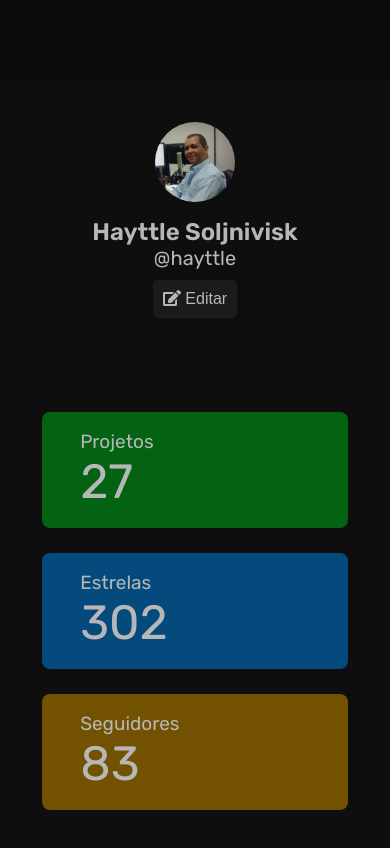
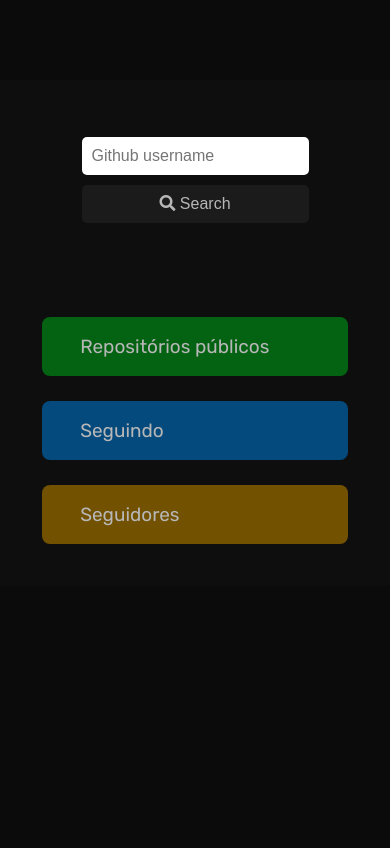
Before and after one commit to hayttle/desafios, a plain HTML site: page devchallenge/profile-component/index.html in a window 390 px wide. Drawn offline with Linux system fonts and the light colour scheme.

Commit message:
devchallenge - profile-component api getuser

```diff
--- /dev/null
+++ b/devchallenge/profile-component/assets/javascript/script.js
@@ -0,0 +1,30 @@
+document.getElementById("btn-search").addEventListener("click", () => {
+  let input = document.getElementById("input");
+
+  let username = input.value;
+
+  let url = "https://api.github.com/users/" + username;
+
+  fetch(url)
+    .then((res) => res.json())
+    .then((data) => {
+      if (data.message) {
+        alert("Profile Not Found");
+      } else {
+        document
+          .getElementById("avatar")
+          .setAttribute("src", `${data.avatar_url}`);
+        document.getElementById("avatar").style.display = 'flex';
+        document.getElementById("name").textContent = `${data.name}`;
+        document.getElementById("username").textContent = `@${data.login}`;
+        document.getElementById("bio").textContent = `${data.bio}`;
+        document.getElementById("followers").textContent = `${data.followers}`;
+        document.getElementById("following").textContent = `${data.following}`;
+        document.getElementById("repo").textContent = `${data.public_repos}`;
+        input.value = "";
+      }
+    })
+    .catch((e) => {
+      console.log(e);
+    });
+});
--- a/devchallenge/profile-component/assets/styles/style.css
+++ b/devchallenge/profile-component/assets/styles/style.css
@@ -58,28 +58,52 @@ header {
   width: 80px;
   height: 80px;
   border-radius: 50%;
+  display: flex;
 }
 
 .info h1 {
-  font-size: 3.2rem;
+  font-size: 2.8rem;
   font-weight: 600;
+  margin-bottom: 5px;
 }
 
-.info span {
-  font-size: 2.4rem;
+.info p.username {
+  font-size: 1.8rem;
+  margin-bottom: 5px;
 }
 
+.info p.bio {
+  font-size: 1.6rem;
+}
+
+.search {
+  display: flex;
+  flex-direction: column;
+  gap: 10px;
+}
+
+.input {
+  padding: 10px;
+  border-radius: 5px;
+  border: none;
+  font-size: 1.6rem;
+}
+
+.input:focus {
+  outline: none;
+}
 button {
   border-radius: 5px;
   border: none;
   background-color: var(--bg-button);
   color: var(--font-color);
-  font-size: 1.9rem;
-  padding: 14px;
+  font-size: 1.6rem;
+  padding: 10px;
   cursor: pointer;
+  /* width: 120px; */
 }
 
-button:hover{
+button:hover {
   background-color: var(--bg-button-hover);
 }
 
@@ -103,7 +127,7 @@ main {
   border-radius: 8px;
   width: 30%;
   cursor: pointer;
-  transition: .3s ease;
+  transition: 0.3s ease;
 }
 .card h2 {
   font-size: 1.9rem;
@@ -115,8 +139,8 @@ main {
   font-weight: 500;
 }
 
-.card:hover{
-transform: scale(1.05);
+.card:hover {
+  transform: scale(1.05);
 }
 
 .projects {
@@ -137,28 +161,25 @@ transform: scale(1.05);
     min-width: 375px;
   }
   header {
-    width: 100vw;
+    width: 80vw;
     flex-direction: column;
     justify-content: center;
     align-items: center;
     gap: 10px;
   }
 
-  .profile{
+  .profile {
     flex-direction: column;
     text-align: center;
   }
   .info h1 {
     font-size: 2.4rem;
   }
-  .info span {
-    font-size: 2rem;
-  }
 
   button {
-  font-size: 1.6rem;
-  padding: 10px;
-}
+    font-size: 1.6rem;
+    padding: 10px;
+  }
 
   main {
     width: 100vw;
--- a/devchallenge/profile-component/index.html
+++ b/devchallenge/profile-component/index.html
@@ -9,35 +9,41 @@
   <link rel="stylesheet" href="./assets/styles/style.css">
   <link rel="stylesheet" href="https://cdnjs.cloudflare.com/ajax/libs/font-awesome/5.15.4/css/all.min.css" />
 </head>
+
 <body>
   <div class="container">
     <header>
       <div class="profile">
-        <img src="./assets/images/image_work.jpg" alt="" class="avatar">
+        <img id="avatar" src="" alt="" style="display:none;" class="avatar">
         <div class="info">
-          <h1>Hayttle Soljnivisk</h1>
-          <span>@hayttle</span>
+          <h1 id="name"></h1>
+          <p id="username" class="username"></p>
+          <p id="bio" class="bio"></p>
         </div>
       </div>
-      <button class="btn"><i class="fas fa-edit"></i> Editar</button>
+      <div class="search">
+        <input id="input" class="input" type="text" placeholder="Github username">
+        <button id="btn-search" class="btn"><i class="fas fa-search"></i> Search</button>
+      </div>
     </header>
     <main>
       <div class="cards">
         <div class="card projects">
-          <h2>Projetos</h2>
-          <span>27</span>
+          <h2>Repositórios públicos</h2>
+          <span id="repo""></span>
         </div>
-        <div class="card stars">
-          <h2>Estrelas</h2>
-          <span>302</span>
+        <div class=" card stars">
+            <h2>Seguindo</h2>
+            <span id="following"></span>
         </div>
         <div class="card followers">
           <h2>Seguidores</h2>
-          <span>83</span>
+          <span id="followers"></span>
         </div>
       </div>
     </main>
   </div>
+  <script src="./assets/javascript/script.js"></script>
 </body>
 
 </html>
```
